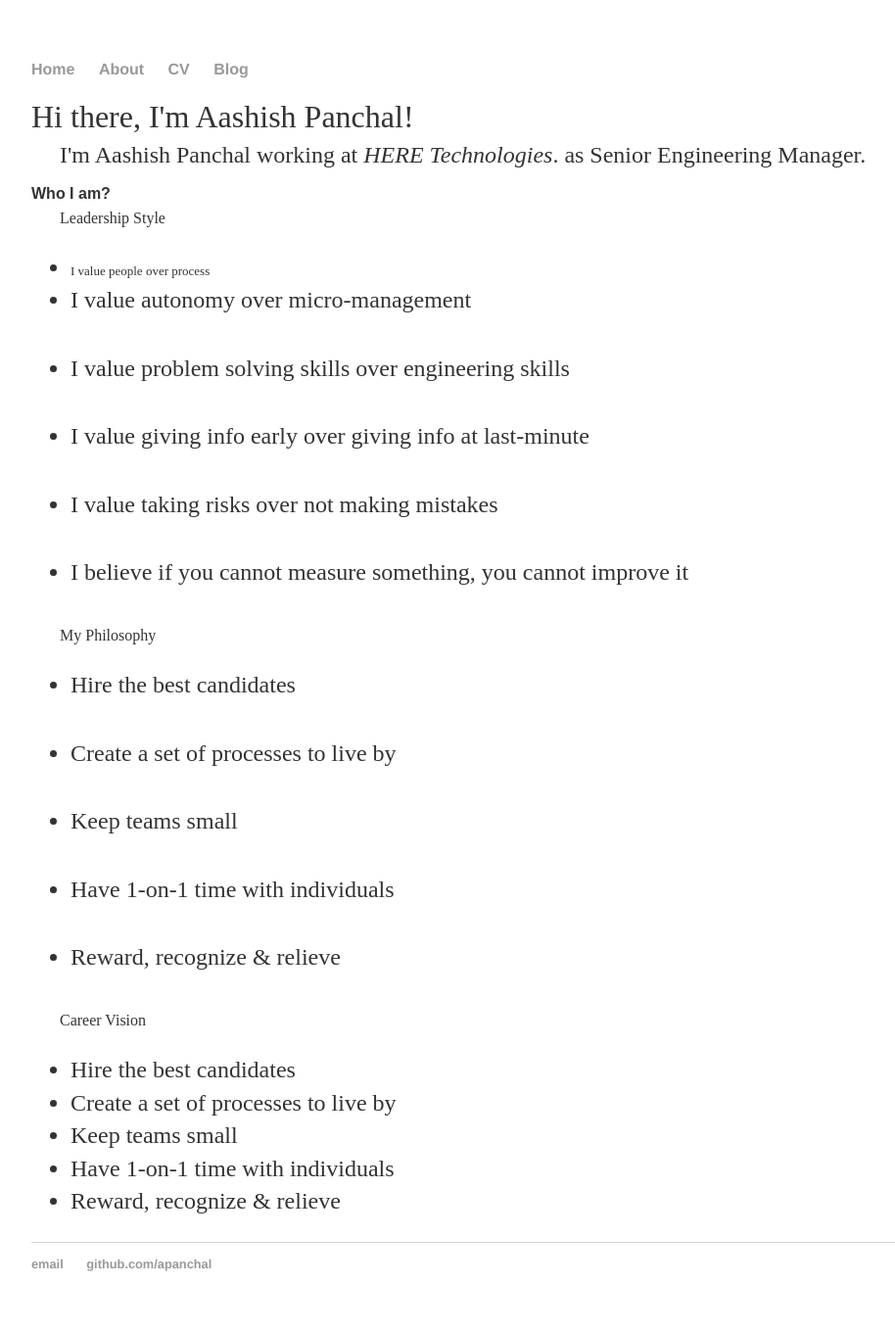
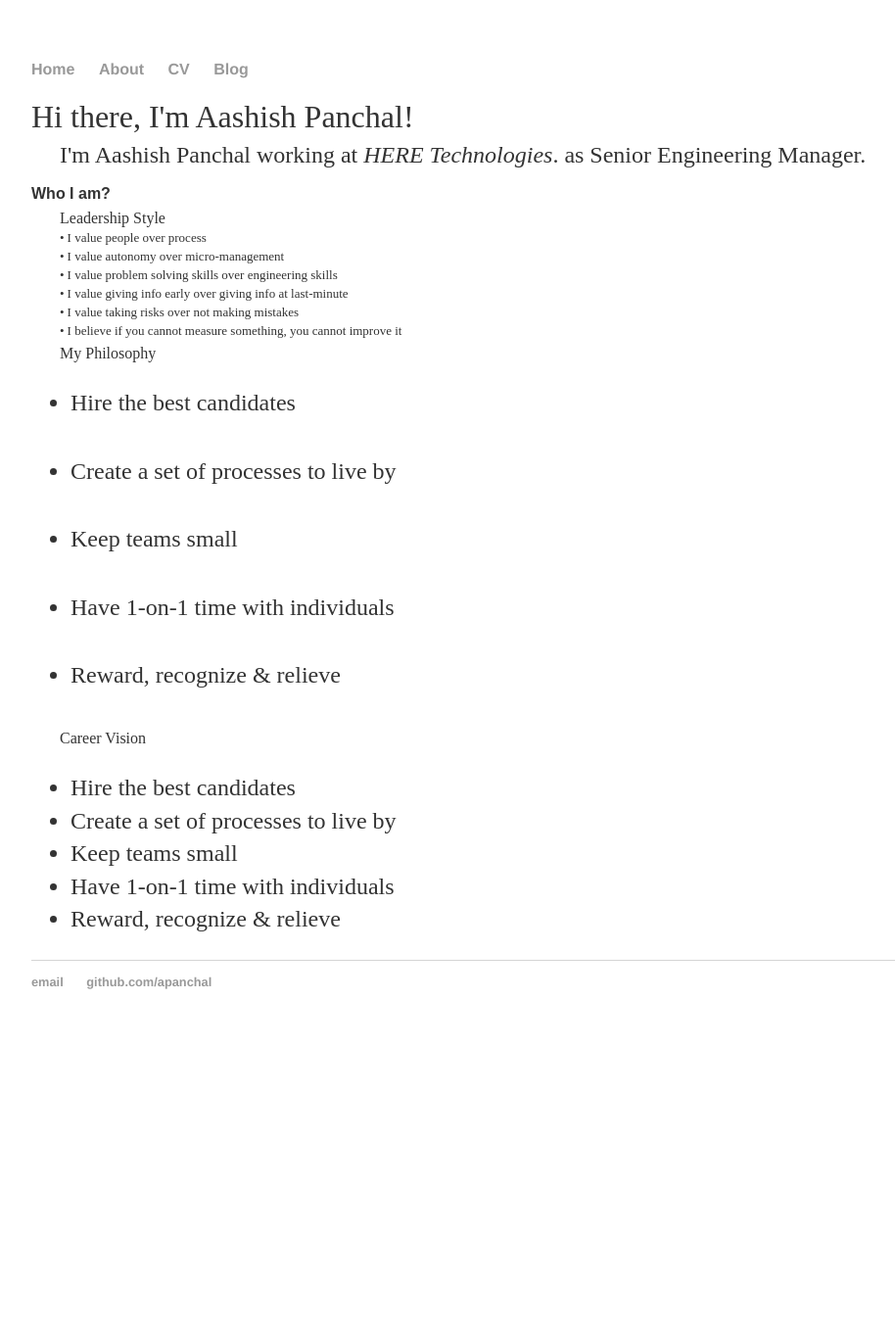
Before and after one commit to apanchal/apanchal.github.io, a Jekyll site: the page built from index.html, in a window 1280 px wide. Shown: the whole page at 98% size, without its empty margins (160-1074 px from the left). Built offline with Jekyll 4.4.1, drawn with Linux system fonts in a browser that asks for light colours; after the commit the page ends 1072 px from its top, so only the background shows below that.

Commit message:
Update index.html

```diff
--- a/index.html
+++ b/index.html
@@ -10,15 +10,13 @@ title: Aashish Panchal
 		<div>
 			<p class="p8 ft13">Who I am?</p>
 			<p class="p10 ft6">Leadership Style</p>
-			<ul>
-				<li><p class="p5 ft1">I value people over process</p></li>
-				<p class="p5 ft1"><li>I value autonomy over micro-management</li></p>
-				<p class="p5 ft1"><li>I value problem solving skills over engineering skills</li></p>
-				<p class="p5 ft1"><li>I value giving info early over giving info at last-minute</li></p>
-				<p class="p5 ft1"><li>I value taking risks over not making mistakes</li></p>
-				<p class="p5 ft1"><li>I believe if you cannot measure something, you cannot improve it</li></p>
-			</ul>
-
+			<p class="p20 ft1"><span class="ft1">•</span><span class="ft7">I value people over process</span></p>
+			<p class="p20 ft1"><span class="ft1">•</span><span class="ft7">I value autonomy over micro-management</span></p>
+			<p class="p20 ft1"><span class="ft1">•</span><span class="ft7">I value problem solving skills over engineering skills</span></p>
+			<p class="p20 ft1"><span class="ft1">•</span><span class="ft7">I value giving info early over giving info at last-minute</span></p>
+			<p class="p20 ft1"><span class="ft1">•</span><span class="ft7">I value taking risks over not making mistakes</span></p>
+			<p class="p20 ft1"><span class="ft1">•</span><span class="ft7">I believe if you cannot measure something, you cannot improve it</span></p>
+		</div>
 			<p class="p10 ft6">My Philosophy</p>
 			<ul>
 				<p class="p5 ft1"><li>Hire the best candidates</li></p>
@@ -36,4 +34,3 @@ title: Aashish Panchal
 				<li>Have 1-on-1 time with individuals</li>
 				<li>Reward, recognize & relieve</li>
 			</ul>
-		</div>
```
